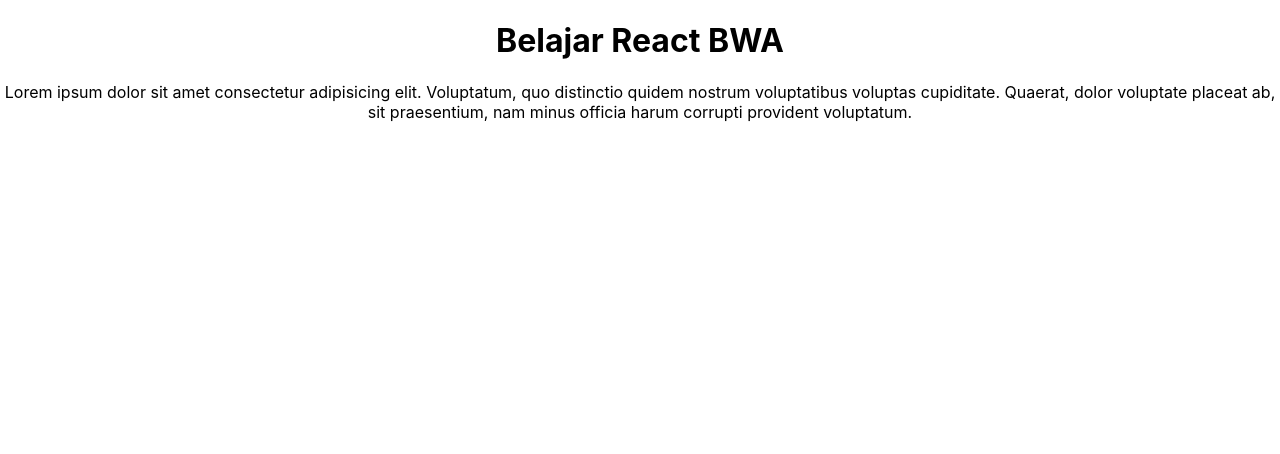
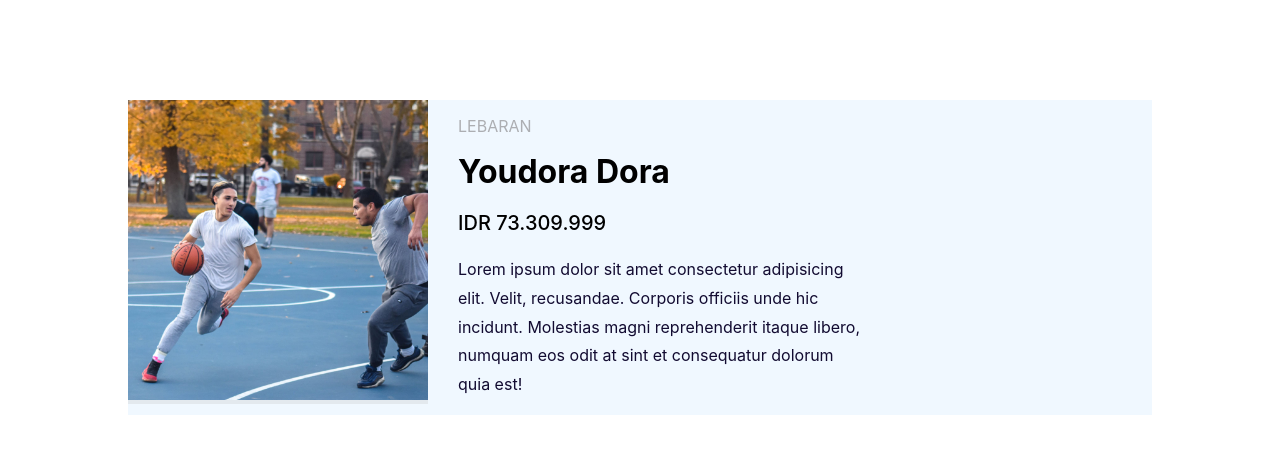
Before and after one commit to dimpangg/react-basic, a React (Create React App) app: page / in a window 1280 px wide. Shown: the top 454 px of the page. Built offline with nearby package versions, Linux system fonts and the light colour scheme.

Commit message:
props component

```diff
--- a/src/App.css
+++ b/src/App.css
@@ -1,38 +1,39 @@
-.App {
-  text-align: center;
+.ParentBox {
+  width: 80%;
+  overflow: hidden;
+  margin: auto;
+  margin-top: 100px;
+  background-color: aliceblue;
 }
 
-.App-logo {
-  height: 40vmin;
-  pointer-events: none;
+.Foto {
+  height: 50%;
+  overflow: hidden;
+  float: left;
+  background-color: #e3e9ee;
+}
+.Foto img {
+  height: 300px;
 }
 
-@media (prefers-reduced-motion: no-preference) {
-  .App-logo {
-    animation: App-logo-spin infinite 20s linear;
-  }
+.Desc {
+  width: 40%;
+  overflow: hidden;
+  float: left;
+  margin-left: 30px;
 }
-
-.App-header {
-  background-color: #282c34;
-  min-height: 100vh;
-  display: flex;
-  flex-direction: column;
-  align-items: center;
-  justify-content: center;
-  font-size: calc(10px + 2vmin);
-  color: white;
+.Desc .info {
+  line-height: 1.8;
+  color: rgb(18, 11, 49);
 }
-
-.App-link {
-  color: #61dafb;
+.Desc .price {
+  font-size: 20px;
+  font-weight: 500;
 }
-
-@keyframes App-logo-spin {
-  from {
-    transform: rotate(0deg);
-  }
-  to {
-    transform: rotate(360deg);
-  }
+.Desc .title {
+  margin: 0;
 }
+.Desc .cafe {
+  color: #acaeb2;
+  text-transform: uppercase;
+}
--- a/src/App.js
+++ b/src/App.js
@@ -2,13 +2,33 @@
 
 function App() {
   return (
-    <div className="App">
-      <h1>Belajar React BWA</h1>
-      <p>
-        Lorem ipsum dolor sit amet consectetur adipisicing elit. Voluptatum, quo
-        distinctio quidem nostrum voluptatibus voluptas cupiditate. Quaerat,
-        dolor voluptate placeat ab, sit praesentium, nam minus officia harum
-        corrupti provident voluptatum.
+    <div className="ParentBox">
+      <FotoProduk />
+      <ProdukInfo category="Lebaran" name="Youdora Dora" />
+    </div>
+  );
+}
+
+function FotoProduk() {
+  return (
+    <div class="Foto">
+      <img src="basketball.jpg" alt="" />
+    </div>
+  );
+}
+
+function ProdukInfo(props) {
+  const { category, name } = props;
+  return (
+    <div class="Desc">
+      <p class="cafe">{category}</p>
+      <h1 class="title">{name}</h1>
+      <p class="price">IDR 73.309.999</p>
+      <p class="info">
+        Lorem ipsum dolor sit amet consectetur adipisicing elit. Velit,
+        recusandae. Corporis officiis unde hic incidunt. Molestias magni
+        reprehenderit itaque libero, numquam eos odit at sint et consequatur
+        dolorum quia est!
       </p>
     </div>
   );
```
Also changed, not shown: public/basketball.jpg (added).
